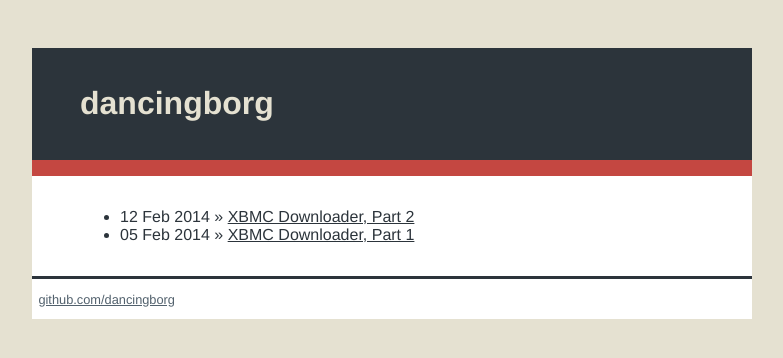
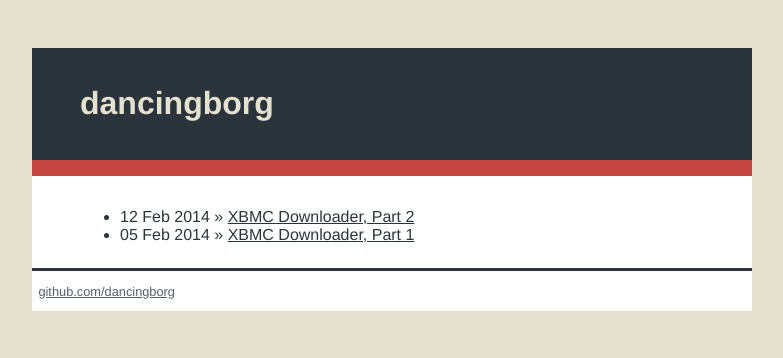
Before and after one commit to andre-abadi/andre-abadi.github.io, a Jekyll site: the page built from index.html, in a window 1280 px wide. Shown: the top 358 px of the page, without its empty margins (248-1031 px from the left). Built offline with Jekyll 4.4.1, drawn with Linux system fonts in a browser that asks for light colours; Markdown is read by kramdown in place of the engine named in the settings.

Commit message:
padding tweaks

```diff
--- a/css/main.css
+++ b/css/main.css
@@ -18,8 +18,8 @@
   background-color: #FFFFFF;
   padding-left: 0.5em;
   padding-right: 0.5em;
-  padding-top: 1em;
-  padding-bottom: 1em;
+  padding-top: 0.5em;
+  padding-bottom:0.5em;
 }
 
 .header {
```
